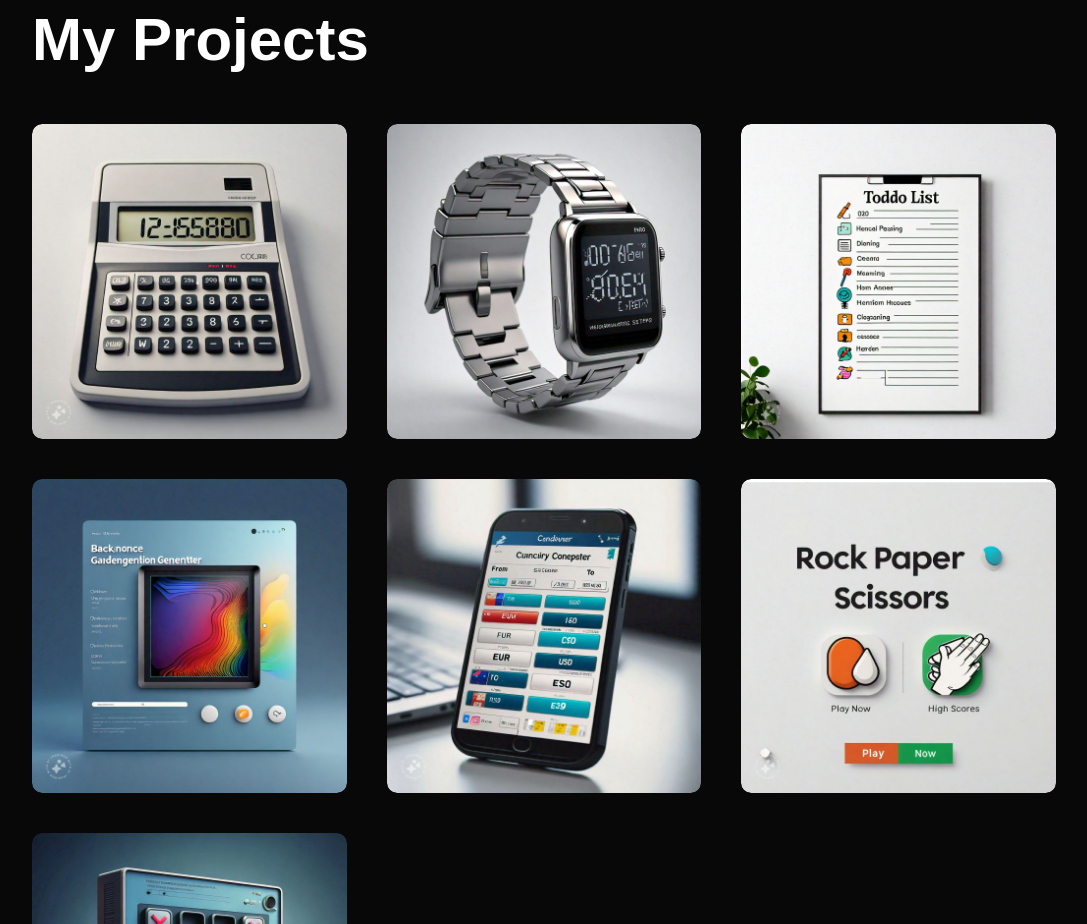
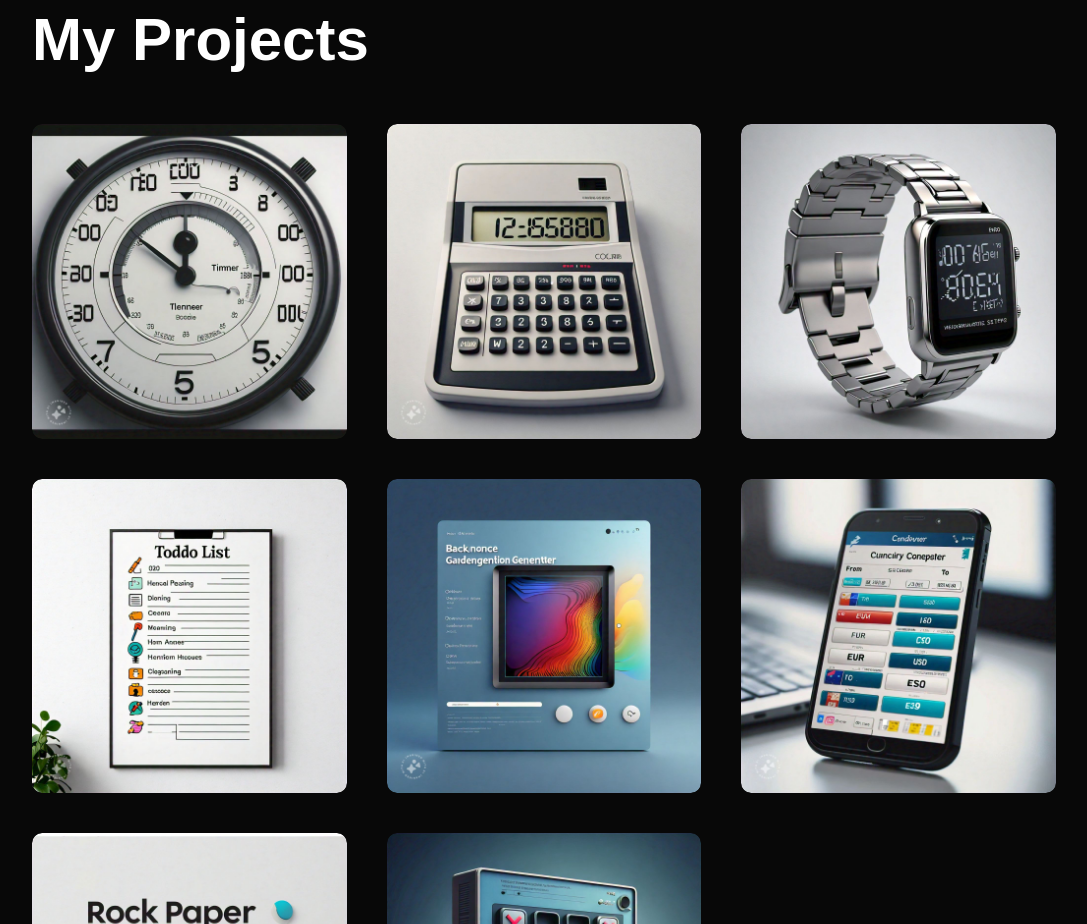
Before and after one commit to asadmunirdev/portfolio-first, a plain HTML site: page index.html in a window 1280 px wide. Shown: the part 2100-3024 px from the top of the page, without its empty margins (96-1183 px from the left). Drawn offline with Linux system fonts and the light colour scheme.

Commit message:
adding stopwatch

```diff
--- a/index.html
+++ b/index.html
@@ -128,6 +128,15 @@
             <h1 class="sub-title">My Projects</h1>
             <div class="work-list">
                 <div class="work">
+                    <img src="images/stopwatch.jpeg">
+                    <div class="layer">
+                        <h3>Stopwatch</h3>
+                        <p>A Stopwatch that will start and stop and give you your stopped time.
+                        </p>
+                        <a href="https://asadmunirdev.github.io/Stopwatch/" target="_blank"><i class="fa-solid fa-up-right-from-square"></i></a>
+                    </div>
+                </div>
+                <div class="work">
                     <img src="images/calculator.jpg">
                     <div class="layer">
                         <h3>Calculator</h3>
```
Also changed, not shown: images/stopwatch.jpeg (added).
